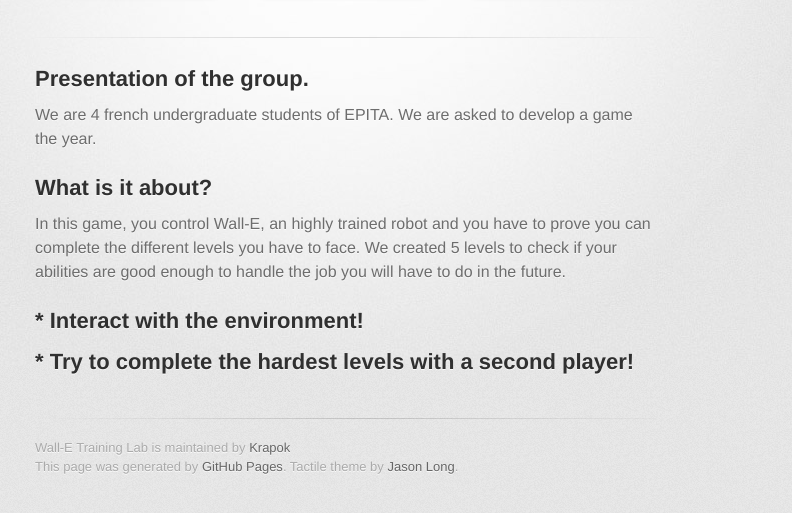
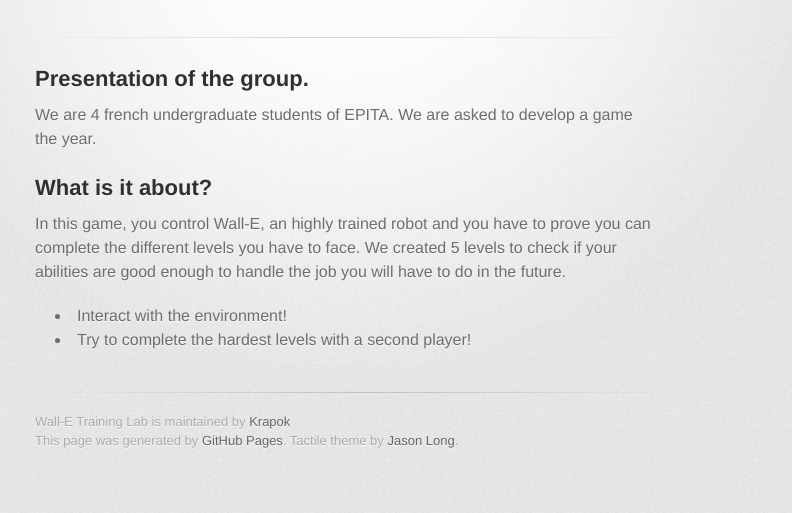
Before and after one commit to Krapok/Projet, a plain HTML site: page index.html in a window 1280 px wide. Shown: the part 209-722 px from the top of the page, without its empty margins (295-1087 px from the left). Drawn offline with Linux system fonts and the light colour scheme; a web font is replaced by a local one.

```diff
--- a/index.html
+++ b/index.html
@@ -42,11 +42,10 @@
 <p>In this game, you control Wall-E, an highly trained robot and you have to prove you can complete the different levels you have to face.
 We created 5 levels to check if your abilities are good enough to handle the job you will have to do in the future.</p>
 
-<h2>
-<a name="-interact-with-the-environment" class="anchor" href="#-interact-with-the-environment"><span class="octicon octicon-link"></span></a>* Interact with the environment!</h2>
-
-<h2>
-<a name="-try-to-complete-the-hardest-levels-with-a-second-player" class="anchor" href="#-try-to-complete-the-hardest-levels-with-a-second-player"><span class="octicon octicon-link"></span></a>* Try to complete the hardest levels with a second player!</h2>
+<ul>
+<li>Interact with the environment!</li>
+<li>Try to complete the hardest levels with a second player!</li>
+</ul>
         </section>
 
         <footer>
--- a/params.json
+++ b/params.json
@@ -1 +1 @@
-{"name":"Wall-E Training Lab","tagline":"Official website of AxioM","body":"## Presentation of the group.\r\nWe are 4 french undergraduate students of EPITA. We are asked to develop a game the year.\r\n\r\n## What is it about?\r\nIn this game, you control Wall-E, an highly trained robot and you have to prove you can complete the different levels you have to face.\r\nWe created 5 levels to check if your abilities are good enough to handle the job you will have to do in the future.\r\n\r\n## * Interact with the environment!\r\n## * Try to complete the hardest levels with a second player!","google":"","note":"Don't delete this file! It's used internally to help with page regeneration."}
+{"name":"Wall-E Training Lab","tagline":"Official website of AxioM","body":"## Presentation of the group.\r\nWe are 4 french undergraduate students of EPITA. We are asked to develop a game the year.\r\n\r\n## What is it about?\r\nIn this game, you control Wall-E, an highly trained robot and you have to prove you can complete the different levels you have to face.\r\nWe created 5 levels to check if your abilities are good enough to handle the job you will have to do in the future.\r\n\r\n* Interact with the environment!\r\n* Try to complete the hardest levels with a second player!","google":"","note":"Don't delete this file! It's used internally to help with page regeneration."}
```
